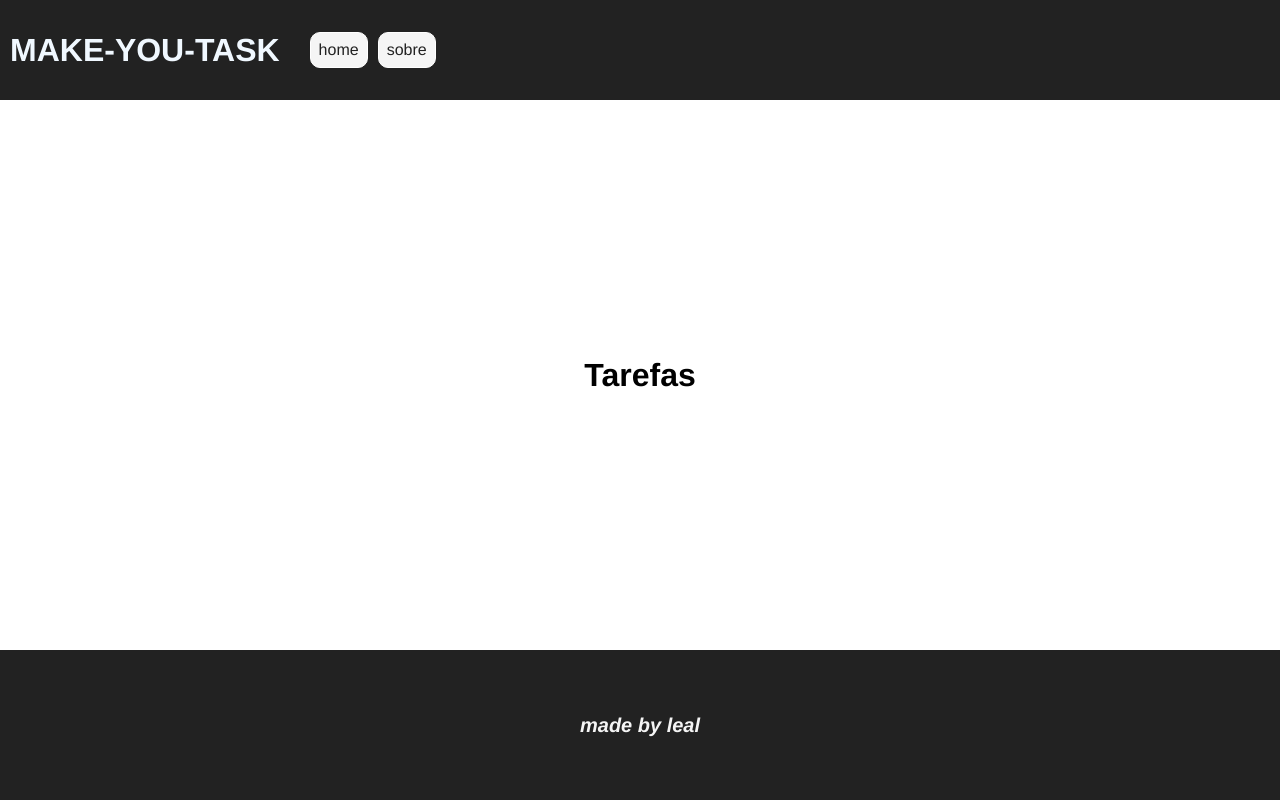
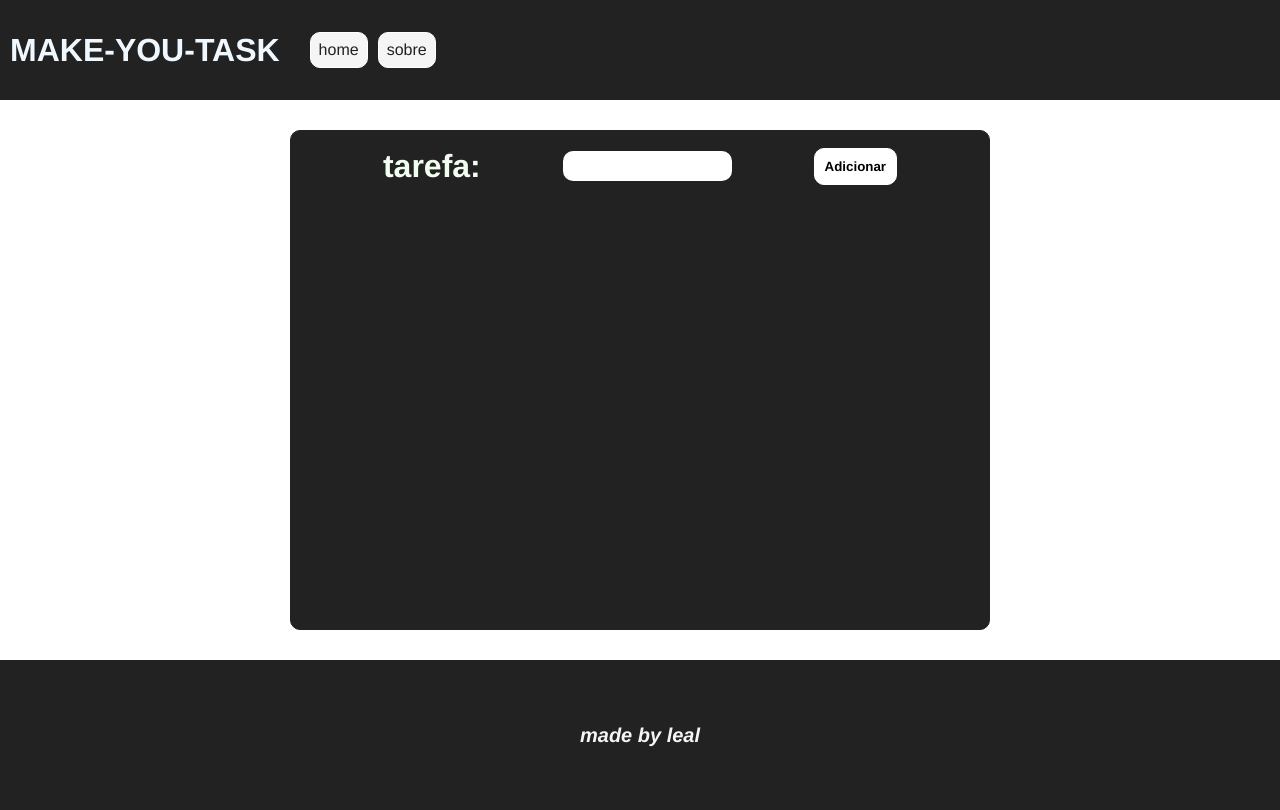
Before and after one commit to lealalves/tarefas-vuejs, a Vue app: page / in a window 1280 px wide. Built offline with nearby package versions, Linux system fonts and the light colour scheme.

Commit message:
Feita função adicionar tarefas
terminando de estilizar o formulario e tarefas já adicionadas

```diff
--- /dev/null
+++ b/db/db.json
@@ -0,0 +1,49 @@
+{
+  "tarefas": [
+    {
+      "descricao": "PRECISO ESTUDAR",
+      "status": false,
+      "id": 1
+    },
+    {
+      "descricao": "teste",
+      "status": false,
+      "id": 2
+    },
+    {
+      "descricao": "lavar a louça",
+      "status": false,
+      "id": 3
+    },
+    {
+      "descricao": "hahahaha",
+      "status": false,
+      "id": 4
+    },
+    {
+      "descricao": "adada",
+      "status": false,
+      "id": 5
+    },
+    {
+      "descricao": "auihdiquwdnqw",
+      "status": false,
+      "id": 6
+    },
+    {
+      "descricao": "adada",
+      "status": false,
+      "id": 7
+    },
+    {
+      "descricao": "uuuuuuuuuuuuuuuu",
+      "status": false,
+      "id": 8
+    },
+    {
+      "descricao": "preciso ir para academia",
+      "status": false,
+      "id": 9
+    }
+  ]
+}
--- a/package.json
+++ b/package.json
@@ -4,10 +4,12 @@
   "private": true,
   "scripts": {
     "serve": "vue-cli-service serve",
-    "build": "vue-cli-service build"
+    "build": "vue-cli-service build",
+    "backend": "json-server --watch db/db.json"
   },
   "dependencies": {
     "core-js": "^3.6.5",
+    "json-server": "^0.17.0",
     "vue": "^3.0.0",
     "vue-router": "^4.0.0-0"
   },
--- a/src/App.vue
+++ b/src/App.vue
@@ -29,6 +29,7 @@ export default {
     display: flex;
     align-items: center;
     justify-content: center;
-    height: 550px;
+    min-height: 550px;
+    padding: 30px;
   }
 </style>
--- /dev/null
+++ b/src/components/TaskContainer.vue
@@ -0,0 +1,34 @@
+<template>
+    <div id="task-container">
+        <TaskInput />
+        <TasksShow />
+    </div>
+</template>
+
+<script>
+import TaskInput from "../components/TaskInput.vue"
+import TasksShow from "../components/TasksShow.vue"
+
+export default {
+    name: 'TaskContainer',
+    components: {
+        TaskInput,
+        TasksShow
+    }
+}
+</script>
+
+<style scoped>
+    #task-container{
+        display: flex;
+        align-items: center;
+        flex-direction: column;
+        border: 1px solid #222;
+        min-width: 700px;
+        min-height: 500px;
+        background-color: #222;
+        border-radius: 10px;
+        color: honeydew;
+        padding: 10px;
+    }
+</style>
--- /dev/null
+++ b/src/components/TaskInput.vue
@@ -0,0 +1,72 @@
+<template>
+    <form id="form-input" @submit="addTask($event)">
+        <h1>tarefa:</h1>
+        <input type="text" name="task" id="task-input" v-model="task">
+        <input type="submit" id="task-btn" value="Adicionar">
+    </form>
+</template>
+
+<script>
+export default {
+    name: 'TaskInput',
+    data(){
+        return {
+            task: null
+        }
+    },
+    methods: {
+        async addTask(e) {
+            e.preventDefault()
+
+            const data = {
+                descricao: this.task,
+                status: false
+            }
+
+            const dataJson = JSON.stringify(data)
+
+            const req = await fetch('http://localhost:3000/tarefas', {
+                method: "POST",
+                headers: {"Content-Type": "application/json"},
+                body: dataJson
+            })
+
+            const res = await req.json()
+
+        }
+    }
+}
+</script>
+
+<style scoped>
+    #form-input {
+        display: flex;
+        width: 100%;
+        height: 50px;
+        align-items: center;
+        justify-content: space-evenly;
+    }
+    #task-input{
+        height: 30px;
+        padding: 10px;
+        border: none;
+        caret-color: indianred;
+        color: whitesmoke;
+        background-color: white;
+        border-radius: 10px;
+    }
+    #task-btn{
+        width: auto;
+        padding: 10px;
+        border: 1px solid white;
+        background-color: white;
+        color: black;
+        font-weight: bold;
+        border-radius: 10px;
+        transition: .5s;
+    }
+    #task-btn:hover{
+        background-color: transparent;
+        color: white;
+    }
+</style>
--- /dev/null
+++ b/src/components/TasksShow.vue
@@ -0,0 +1,44 @@
+<template>
+    <div id="tasks-show" v-for="task in tasks" :key="task.id">
+        <p>{{task.descricao}}</p>
+    </div>
+</template>
+
+<script>
+export default {
+    name: 'TaskShow',
+    data(){
+        return {
+            tasks: null
+        }
+    },
+    methods: {
+        async getTasks() {
+            const req = await fetch('http://localhost:3000/tarefas')
+
+            const data = await req.json()
+
+            this.tasks = data
+        }
+    },
+    mounted() {
+        // setInterval(() => {
+        //     this.getTasks()
+        // }, 500);
+    }
+}
+</script>
+
+<style scoped>
+    #tasks-show{
+        margin-top: 10px;
+        padding: 10px;
+        border: 1px solid rgb(255, 255, 255);
+        background-color: #333;
+        border-radius: 10px;
+    }
+    #tasks-show p{
+        max-width: 500px;
+        word-wrap: break-word;
+    }
+</style>
--- a/src/views/Home.vue
+++ b/src/views/Home.vue
@@ -1,12 +1,17 @@
 <template>
   <div id="container-principal">
-    <h1>Tarefas</h1>
+    <TaskContainer />
   </div>
 </template>
 
 <script>
+import TaskContainer from "../components/TaskContainer.vue"
+
 export default {
   name: 'Home',
+  components: {
+    TaskContainer
+  }
 }
 </script>
 
```
Also changed, not shown: 1 other file (tests, documents, lock files or other folders).
